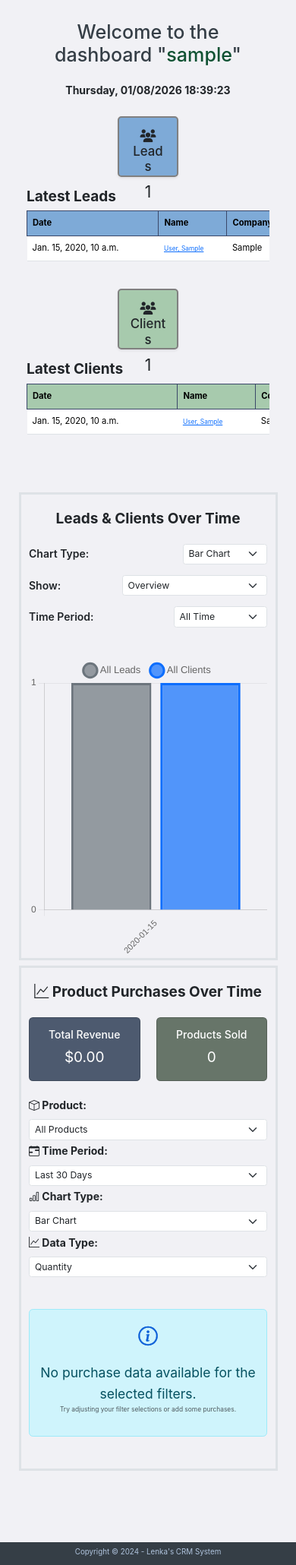
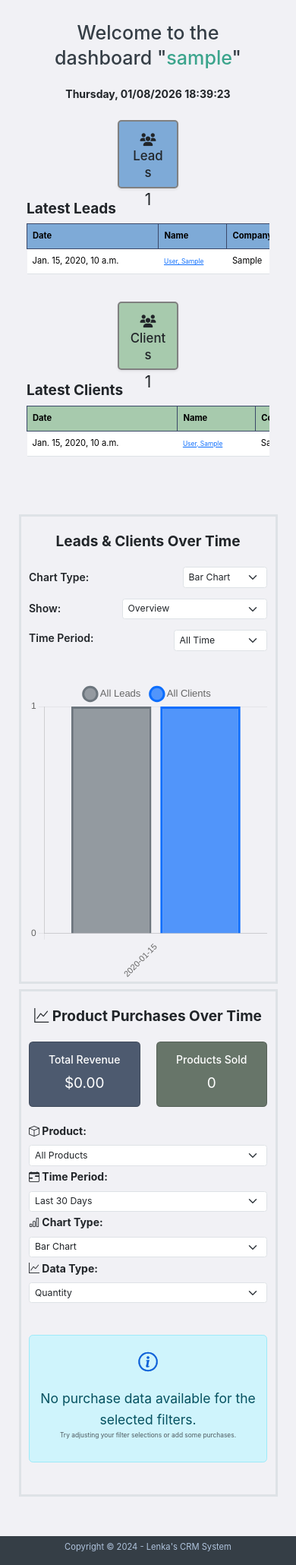
Before and after one commit to lenkamac/CrmSystem, a Django app: page /dashboard/ in a window 390 px wide. Shown: the part 43-2103 px from the top of the page at 76% size. Run offline with Django 5.2, Linux system fonts and the light colour scheme; a user stored in the database is signed in; tables that the repository leaves empty hold one stand-in row (values such as "Sample post"); some libraries are stand-ins or nearby versions.

Commit message:
responsive for max-width: 992px

```diff
--- a/calendarapp/templates/calendarapp/calendar.html
+++ b/calendarapp/templates/calendarapp/calendar.html
@@ -19,8 +19,8 @@
             <div class="col-12 col-sm-12 col-md-8 col-lg-9 px-3 pt-2">
                 <div id="calendar"></div>
             </div>
-            <div class="col-12 text-center" style="background-color: #c0c6c6;">
-                <div class="row pt-sm-2">
+            <div class="col-12 py-sm-2 my-3 text-center" style="background-color: #c0c6c6;">
+                <div class="row py-sm-2">
                     <div class="col-12">
                         <h4 class="text-center fw-bolder">Upcoming Events</h4>
                     </div>
--- a/core/templates/core/partials/offcanvas_menu.html
+++ b/core/templates/core/partials/offcanvas_menu.html
@@ -9,27 +9,27 @@
         <ul class="list-unstyled text-center">
             <li class="text-start">
                 <a href="{% url 'lead:list' %}">
-                    <i class="fa-solid fa-circle-user"></i>Leads
+                    <i class="fa-solid fa-circle-user px-md-2"></i>Leads
                 </a>
             </li>
             <li class="text-start">
                 <a href="{% url 'client:list' %}">
-                    <i class="fa-regular fa-circle-user"></i>Clients
+                    <i class="fa-regular fa-circle-user px-md-2"></i>Clients
                 </a>
             </li>
             <li class="text-start">
                 <a href="{% url 'task:task_list' %}">
-                    <i class="fa-solid fa-list-check"></i>Tasks
+                    <i class="fa-solid fa-list-check px-md-2"></i>Tasks
                 </a>
             </li>
-            <li class="text-start">
+            <li class="text-start text-nowrap">
                 <a href="{% url 'product:product_list' %}">
-                    <i class="bi bi-unity"></i>Products
+                    <i class="bi bi-unity px-md-1"></i>Products
                 </a>
             </li>
-            <li class="text-start">
+            <li class="text-start text-nowrap">
                 <a href="{% url 'calendarapp:calendar' %}">
-                    <i class="fa-regular fa-calendar-days"></i>Calendar
+                    <i class="fa-regular fa-calendar-days px-md-1"></i>Calendar
                 </a>
             </li>
         </ul>
--- a/dashboard/static/dashboard/dashboard.css
+++ b/dashboard/static/dashboard/dashboard.css
@@ -1,7 +1,6 @@
 .dashboard-p {
     font-size: 1.5rem;
 }
-
 .dashboard-card {
     border-radius: 5px;
     border: 2px solid gray;
@@ -41,3 +40,12 @@
         font-size: 1.2rem;
     }
 }
+
+@media (max-width: 991px) {
+    .dashboard-card {
+        height: 90px;
+    }
+    .dashboard-p {
+        padding-bottom: 8px;
+    }
+}
--- a/dashboard/templates/dashboard/dashboard.html
+++ b/dashboard/templates/dashboard/dashboard.html
@@ -12,12 +12,12 @@
     {% include 'core/partials/offcanvas_menu.html' %}
 
     <!-- Page Content -->
-    <div class="container dashboard-container mx-auto">
+    <div class="container py-md-2 dashboard-container mx-auto">
 
-        <div class="row justify-content-center">
+        <div class="row pt-md-3 justify-content-center">
             <div class="col-sm-12">
-                <div class="text-center">
-                    <h1>Welcome to the dashboard "<span style="color: #0f5132;">{{ user.username }}</span>"</h1>
+                <div class="text-center pt-md-3">
+                    <h1>Welcome to the dashboard "<span style="color: #3ba48c;">{{ user.username }}</span>"</h1>
                 </div>
             </div>
             <div class="col-sm-12">
@@ -31,7 +31,7 @@
             <div class="col-sm-12">
                 <div class="card dashboard-card text-center shadow-sm" style="background-color: #7eaad7;">
                     <div class="card-body py-sm-1">
-                        <h4 class="pt-sm-1"><i class="fa fa-users px-2"></i>Leads</h4>
+                        <h4 class="pt-sm-1 pt-md-2"><i class="fa fa-users px-2"></i>Leads</h4>
                         <p class="dashboard-p">{{ lead_count }}</p>
                     </div>
                 </div>
@@ -132,7 +132,7 @@
 
                 <!-- Time Period Filter -->
                 <div class="row mb-4 pb-3 gy-3">
-                    <div class="col-12 col-md-4">
+                    <div class="col-12 col-md-6">
                         <!-- Chart Type Selector -->
                         <div class="d-flex align-items-center justify-content-between justify-content-md-start">
                             <label for="chartType" class="me-2 fs-6 fw-semibold text-nowrap">Chart Type:</label>
@@ -144,7 +144,7 @@
                             </select>
                         </div>
                     </div>
-                    <div class="col-12 col-md-4">
+                    <div class="col-12 col-md-6">
                         <!-- Data Filter -->
                         <div class="d-flex align-items-center justify-content-between justify-content-md-start">
                             <label for="dataFilter" class="me-2 fs-6 fw-semibold text-nowrap">Show:</label>
@@ -163,9 +163,9 @@
                             </select>
                         </div>
                     </div>
-                    <div class="col-12 col-md-4">
-                        <form method="get" id="periodFilterForm" class="d-flex align-items-center justify-content-between justify-content-md-end">
-                            <label for="period" class="me-2 fs-6 fw-semibold">Time Period:</label>
+                    <div class="col-12 col-md-5">
+                        <form method="get" id="periodFilterForm" class="d-flex align-items-sm-center justify-content-between justify-content-md-start">
+                            <label for="period" class="me-2 fs-6 fw-semibold text-nowrap">Time Period:</label>
                             <select name="period" id="period" class="form-select form-select-sm" style="width: auto;">
                                 <option value="all" {% if selected_period == 'all' %}selected{% endif %}>All Time</option>
                                 <option value="7days" {% if selected_period == '7days' %}selected{% endif %}>Last 7 Days</option>
--- a/static/styles.css
+++ b/static/styles.css
@@ -792,3 +792,30 @@ main {
         font-size: 0.8rem;
     }
 }
+@media (max-width: 991px) {
+    .container {
+        max-width: 900px;
+        padding-left: 180px;
+    }
+    .footer {
+        height: 38px;
+        padding: 6px;
+        font-size: 0.8rem;
+        bottom: 0;
+    }
+    h1, h2, h3, h4, h5, h6 {
+        margin-bottom: 0.5rem;
+        font-weight: 500;
+        line-height: 1.3;
+    }
+    .offcanvas-custom {
+        width: 160px;
+        bottom: 38px;
+    }
+    .offcanvas-a {
+        font-size: 1.1rem;
+    }
+    .offcanvas-custom ul li a {
+        font-size: 1.1rem;
+    }
+}
```
